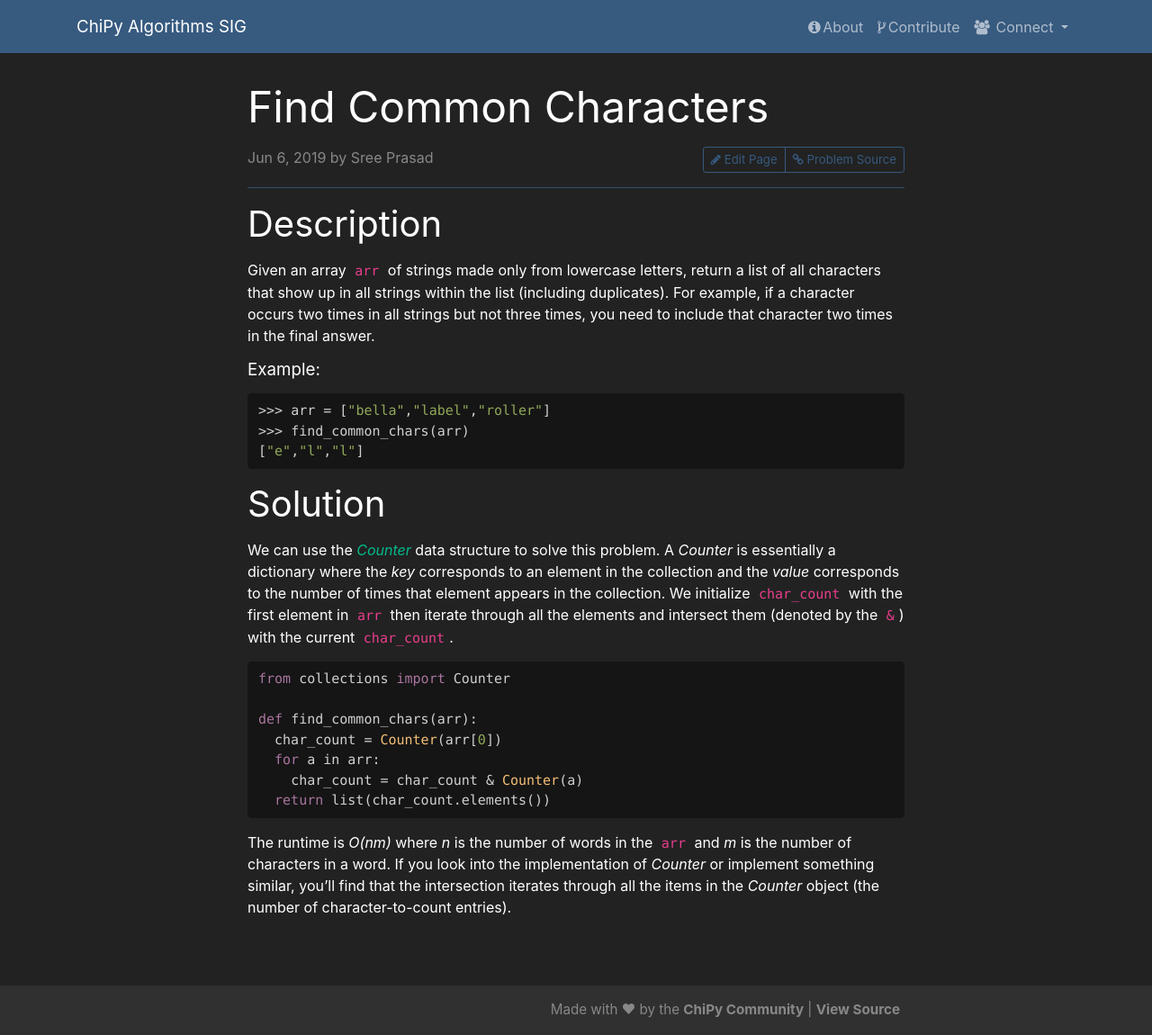
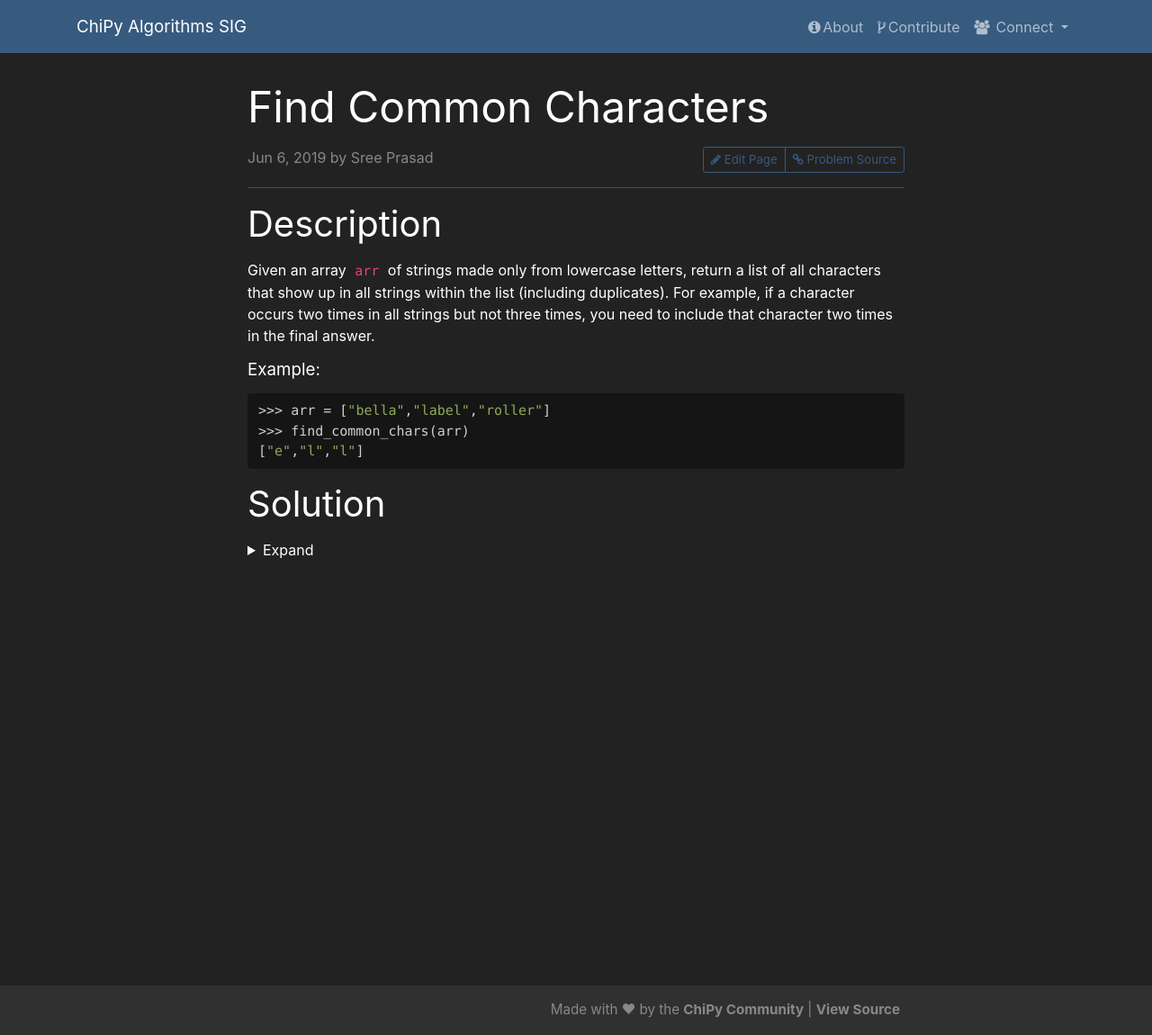
Before and after one commit to chicagopython/algosig, a Jekyll site: the page built from _posts/2019-06-06-find-common-chars.md, in a window 1280 px wide and 1150 px high. Shown: the whole window at 90% size. Built offline with Jekyll 4.4.1, drawn with Linux system fonts in a browser that asks for light colours; nearby versions of some CDN libraries; our own code applies the rules of GitHub Pages for plain Markdown files.

Commit message:
Adding collapse for solution

````diff
--- a/_posts/2019-06-06-find-common-chars.md
+++ b/_posts/2019-06-06-find-common-chars.md
@@ -21,6 +21,11 @@ Given an array `arr` of strings made only from lowercase letters, return a list
 
 ## Solution
 
+{::options parse_block_html="true" /}
+
+<details>
+<summary markdown="span">Expand</summary>
+
 We can use the *[Counter](https://docs.python.org/3/library/collections.html#collections.Counter)* data structure to solve this problem. A *Counter* is essentially a dictionary where the *key* corresponds to an element in the collection and the *value* corresponds to the number of times that element appears in the collection. We initialize `char_count` with the first element in `arr` then iterate through all the elements and intersect them (denoted by the `&`) with the current `char_count`.
 
 
@@ -35,3 +40,7 @@ def find_common_chars(arr):
 ```
 
 The runtime is *O(nm)* where *n* is the number of words in the `arr` and *m* is the number of characters in a word. If you look into the implementation of *Counter* or implement something similar, you'll find that the intersection iterates through all the items in the *Counter* object (the number of character-to-count entries).
+
+</details>
+
+{::options parse_block_html="false" /}
````
